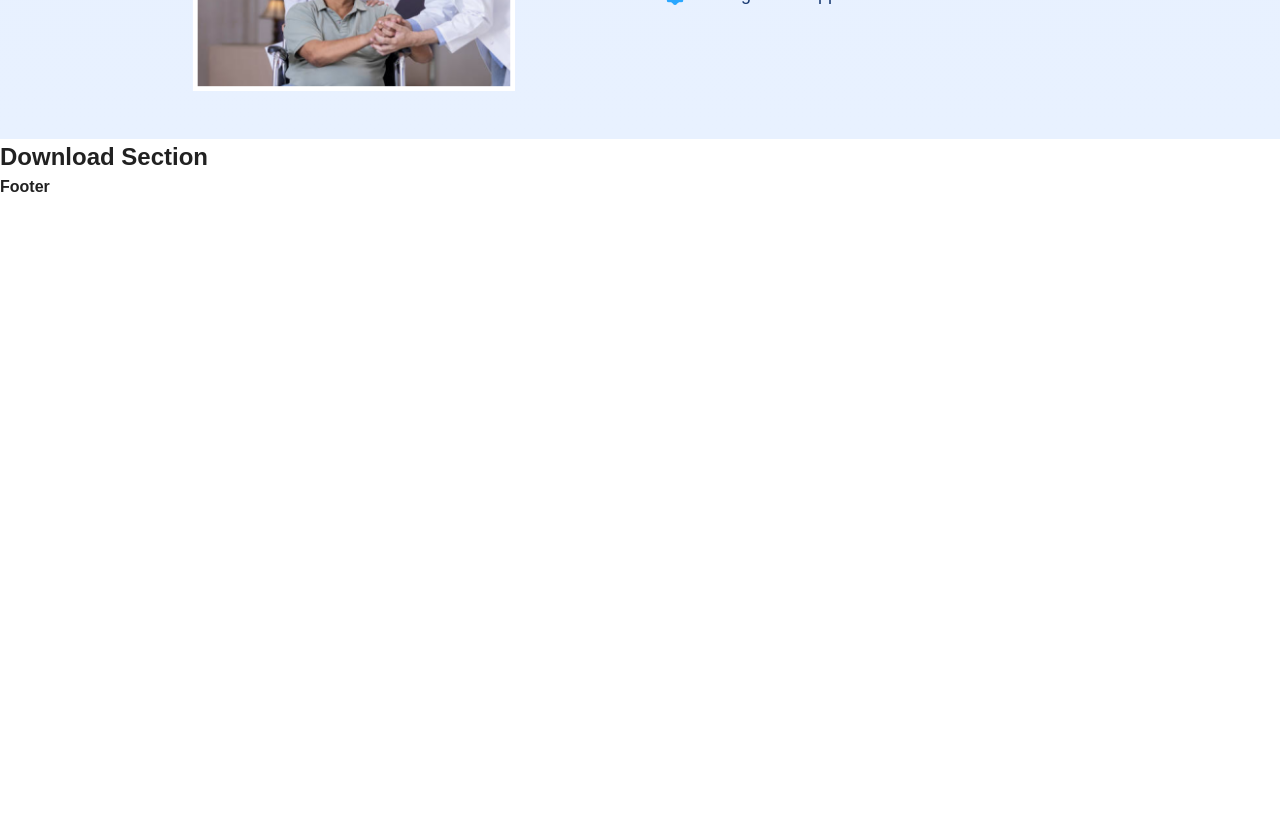
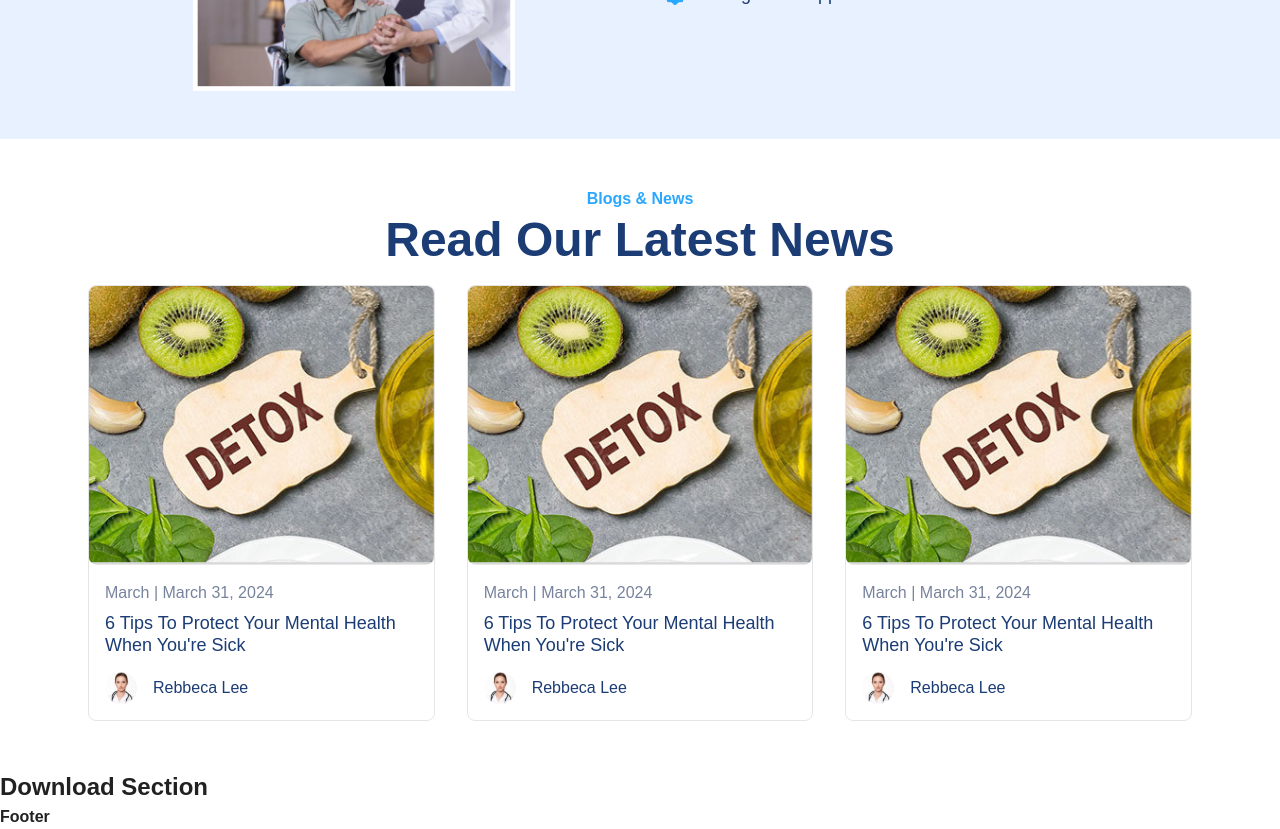
Before and after one commit to ajayghodake/MedifyApp, a React (Create React App) app: page / in a window 1280 px wide. Shown: the part 3000-3829 px from the top of the page. Before the commit the page ends 3199 px from the top, so only its background shows below. Built offline with nearby package versions, Linux system fonts and the light colour scheme; no server answers.

Commit message:
Blogs created

```diff
--- a/src/Home/Home.jsx
+++ b/src/Home/Home.jsx
@@ -8,6 +8,7 @@ import OffersSwiper from "../components/Sections/OffersSwiper/OffersSwiper";
 import Specilization from "../components/Sections/Spelizations/Specilization";
 import Specialists from "../components/Sections/Specialists/Specialists";
 import PatientCaring from "../components/Sections/PatientCaring/PatientCaring";
+import Blogs from "../components/Sections/Blogs/Blogs";
 export default function Home() {
   return (
     <div>
@@ -42,6 +43,7 @@ export default function Home() {
         <Specilization />
         <Specialists />
         <PatientCaring />
+        <Blogs/>
       </Box>
     </div>
   );
--- /dev/null
+++ b/src/components/Sections/Blogs/Blogs.jsx
@@ -0,0 +1,28 @@
+import React from 'react'
+import { Box, Container, Grid, Typography  } from '@mui/material'
+import CardBlogs from './CardBlogs'
+
+export default function Blogs() {
+  return (
+    <Box py={6}>
+      <Container>
+        <Typography color='primary.main' fontWeight={600} textAlign='center'>Blogs & News</Typography>
+        <Typography variant='h2' textAlign='center' mb={2}>Read Our Latest News</Typography>
+
+        <Grid container spacing={4}>
+            <Grid item xs={12} md={4}>
+                <CardBlogs/>
+            </Grid>
+            <Grid item xs={12} md={4}>
+                <CardBlogs/>
+            </Grid>
+            <Grid item xs={12} md={4}>
+                <CardBlogs/>
+            </Grid>
+
+        </Grid>
+
+      </Container>
+    </Box>
+  )
+}
--- /dev/null
+++ b/src/components/Sections/Blogs/CardBlogs.jsx
@@ -0,0 +1,24 @@
+import React from 'react';
+import { Box, Typography, Stack } from '@mui/material';
+import Person from "../../../assets/person.png"
+import BlogImg from "../../../assets/blog.png"
+
+const CardBlogs = () => {
+    return (
+        <Box border='1px solid rgba(0,0,0,0.1)' borderRadius={2}>
+
+           <Box component='img' src={BlogImg} width={1}/>
+           <Box p={2}>
+                <Typography color='#77829D' fontWeight={500} mb={1} fontSize={{xs: 12, md: 16}}>March | March 31, 2024</Typography>
+                <Typography component="h3" color='#1B3C74' fontSize={{ xs: 14, md: 18 }} fontWeight={500} lineHeight={1.2} mb={2}>6 Tips To Protect Your Mental Health When You're Sick</Typography>
+
+           <Stack direction="row" alignItems="center" spacing={2}>
+            <Box component='img' src={Person} height={32} width={32}/>
+            <Typography color='#1B3C74' fontSize={{ xs: 12, md: 16 }} >Rebbeca Lee</Typography>
+           </Stack>
+           </Box>
+        </Box>
+    );
+};
+
+export default CardBlogs;
```
Also changed, not shown: src/components/Sections/Blogs/Blogs.jsx.txt (deleted).
